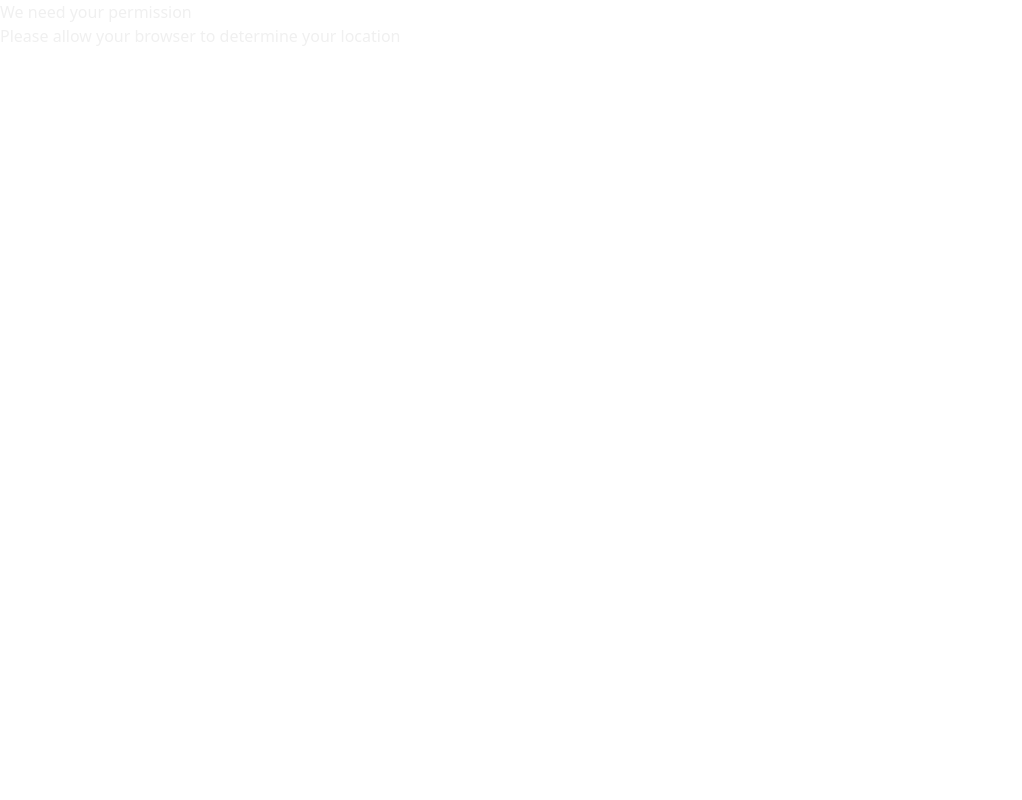
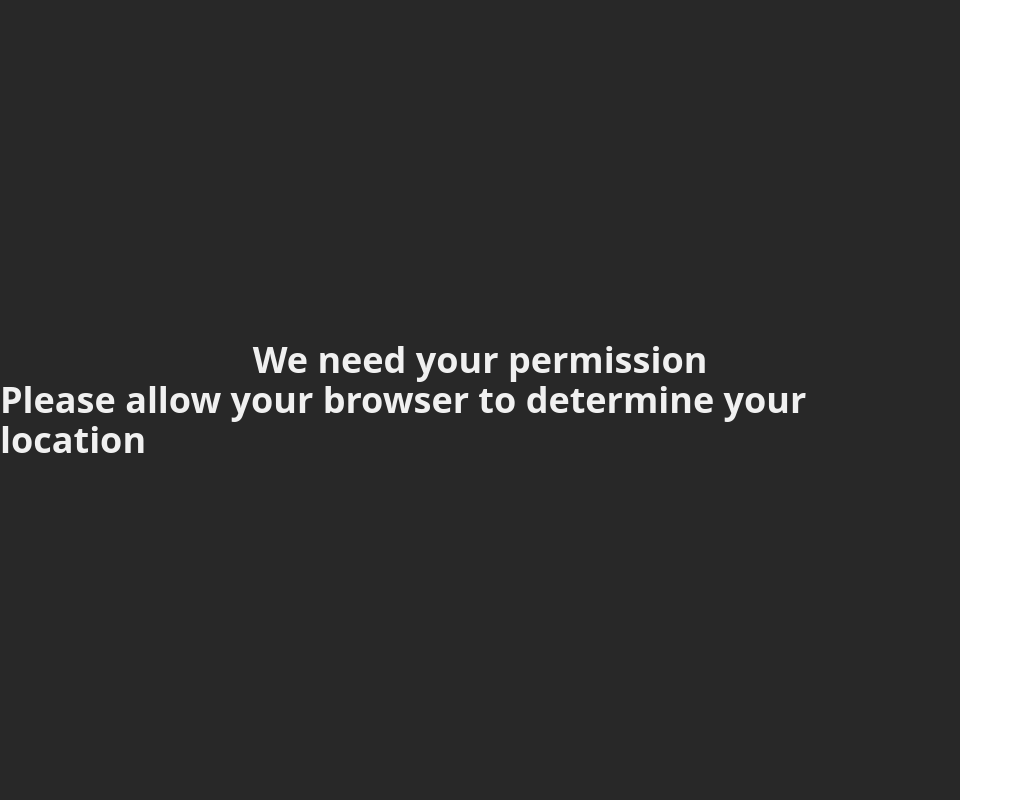
Before and after one commit to mintyjones/react-caffeine-locator, a React (Create React App) app: page / in a window 1280 px wide. Shown: the whole page, without its empty margins (0-1022 px from the left). Built offline with nearby package versions, Linux system fonts and the light colour scheme; no server answers.

Commit message:
styled request acccess page

```diff
--- a/src/components/RequestAccess.js
+++ b/src/components/RequestAccess.js
@@ -2,8 +2,8 @@ import React from 'react'
 
 const RequestAccess = () => {
     return (
-        <div>
-            <h2>We need your permission</h2>
+        <div className="bg-highlightMid h-full flex text-4xl font-extrabold flex-col justify-center items-center ">
+        <h2>We need your permission</h2>
             <p>Please allow your browser to determine your location</p>
         </div>
     )
```
